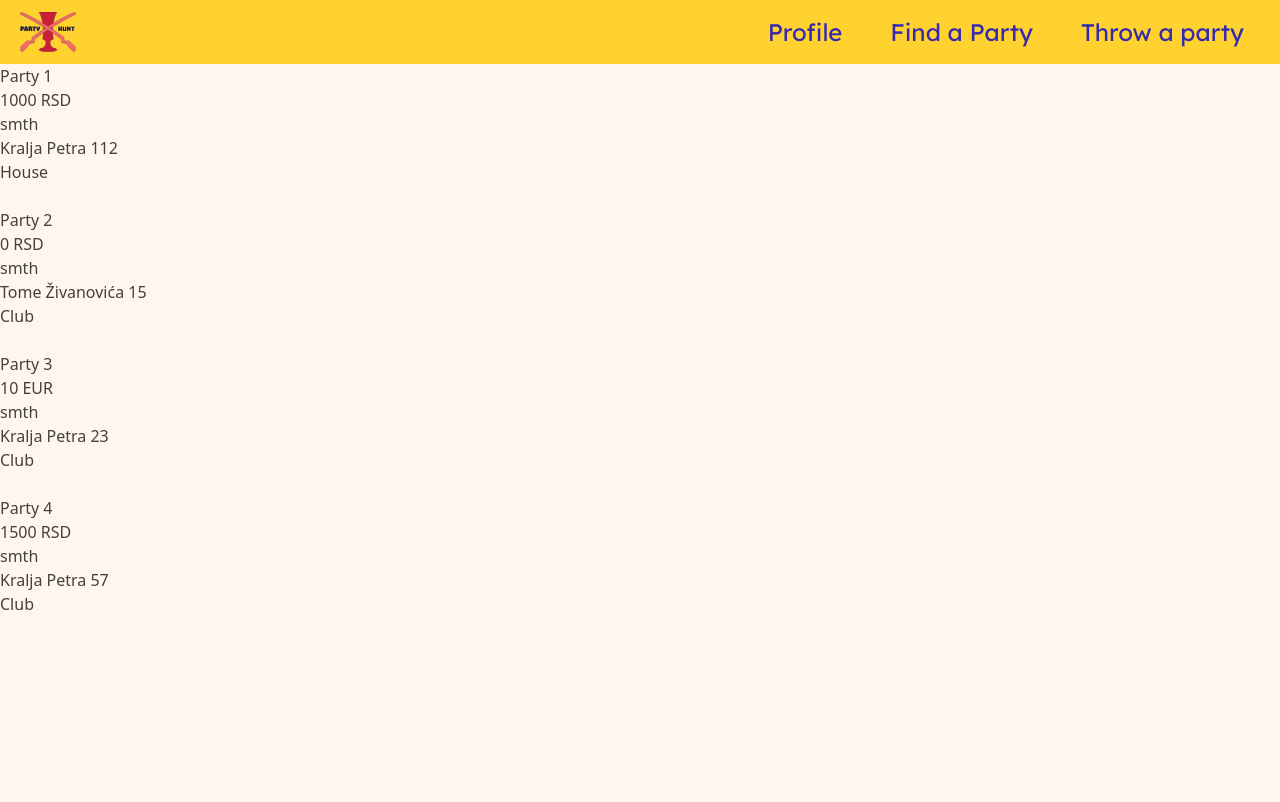
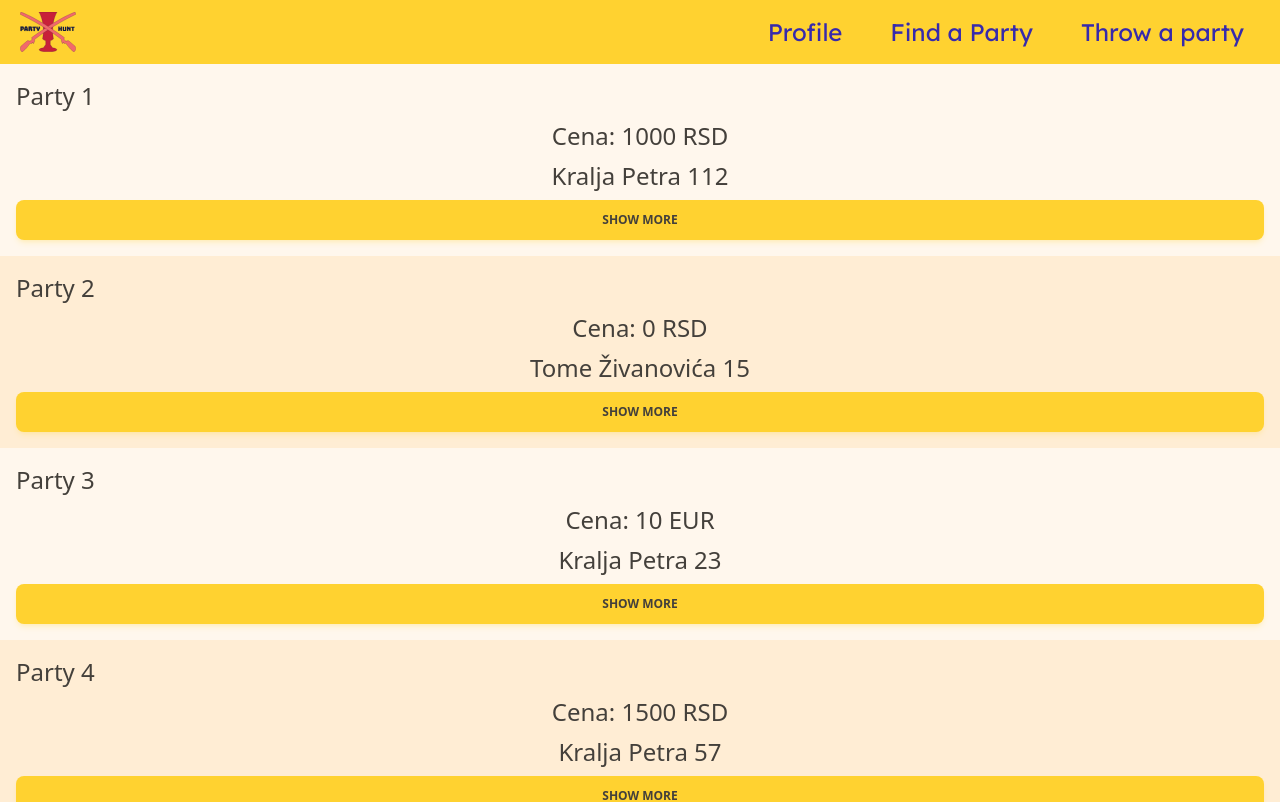
Before and after one commit to AleksandaPrpa/Party-Hunt, a React (Vite) app: page /findAParty in a window 1280 px wide. Shown: the top 802 px of the page. Built offline with nearby package versions, Linux system fonts and the light colour scheme.

Commit message:
Dodat FindAPartyListItem i Button komponente

```diff
--- /dev/null
+++ b/src/Components/UI/Button.jsx
@@ -0,0 +1,13 @@
+function Button({ children, onClick }) {
+  return (
+    <button
+      type="button"
+      onClick={onClick}
+      className="select-none rounded-lg bg-amber-300 py-3 px-6 text-center align-middle font-sans text-xs font-bold uppercase text-stone-700 shadow-md shadow-amber-300/20 transition-all hover:shadow-lg hover:shadow-amber-300/40 focus:opacity-[0.85] focus:shadow-none active:opacity-[0.85] active:shadow-none disabled:pointer-events-none disabled:opacity-50 disabled:shadow-none"
+    >
+      {children}
+    </button>
+  );
+}
+
+export default Button;
--- a/src/Pages/FindAParty.jsx
+++ b/src/Pages/FindAParty.jsx
@@ -1,49 +1,65 @@
+import FindAPartyListItem from "./FindAPartyListItem";
+
 const FakePartyList = [
   {
+    id: 1,
     name: "Party 1",
     ticket_price: 1000,
     currency: "RSD",
     theme: "smth",
     location: "Kralja Petra 112",
     type: "House",
+    description: "",
+    phone_number: "",
   },
   {
+    id: 2,
     name: "Party 2",
     ticket_price: 0,
     currency: "RSD",
     theme: "smth",
     location: "Tome Živanovića 15",
     type: "Club",
+    description: "",
+    phone_number: "",
   },
   {
+    id: 3,
     name: "Party 3",
     ticket_price: 10,
     currency: "EUR",
     theme: "smth",
     location: "Kralja Petra 23",
     type: "Club",
+    description: "",
+    phone_number: "",
   },
   {
+    id: 4,
     name: "Party 4",
     ticket_price: 1500,
     currency: "RSD",
     theme: "smth",
     location: "Kralja Petra 57",
     type: "Club",
+    description: "",
+    phone_number: "",
   },
 ];
 function FindAParty() {
   return (
-    <div className="h-screen bg-orange-50 text-stone-700">
+    <div className="h-screen bg-orange-50 text-stone-700 flex flex-col">
       {FakePartyList.map((party) => (
-        <div key={party.name}>
-          <h1>{party.name}</h1>
-          <h2>{party.ticket_price + " " + party.currency}</h2>
-          <h2>{party.theme}</h2>
-          <h2>{party.location}</h2>
-          <h2>{party.type}</h2>
-          <br />
-        </div>
+        <FindAPartyListItem
+          name={party.name}
+          ticket_price={party.ticket_price}
+          theme={party.theme}
+          currency={party.currency}
+          location={party.location}
+          type={party.type}
+          id={party.id}
+          key={party.id}
+        />
       ))}
     </div>
   );
--- /dev/null
+++ b/src/Pages/FindAPartyListItem.jsx
@@ -0,0 +1,33 @@
+import Button from "../Components/UI/Button";
+
+function FindAPartyListItem({
+  name,
+  ticket_price,
+  currency,
+  theme,
+  location,
+  type,
+  id,
+}) {
+  function setColor(i) {
+    if (i % 2) return "bg-orange-50";
+    else return "bg-orange-100";
+  }
+
+  return (
+    <div
+      className={`w-screen h-auto p-4 text-2xl text-stone-700 ${setColor(
+        id
+      )} grid grid-rows-[auto_auto_auto_auto] grid-cols-1 gap-y-2`}
+    >
+      <h1 className="justify-self-start">{name}</h1>
+      <h2 className="justify-self-center">{`Cena: ${
+        ticket_price + " " + currency
+      }`}</h2>
+      <h2 className="justify-self-center">{location}</h2>
+      <Button>Show more</Button>
+    </div>
+  );
+}
+
+export default FindAPartyListItem;
```
Also changed, not shown: 1 other file (tests, documents, lock files or other folders).
